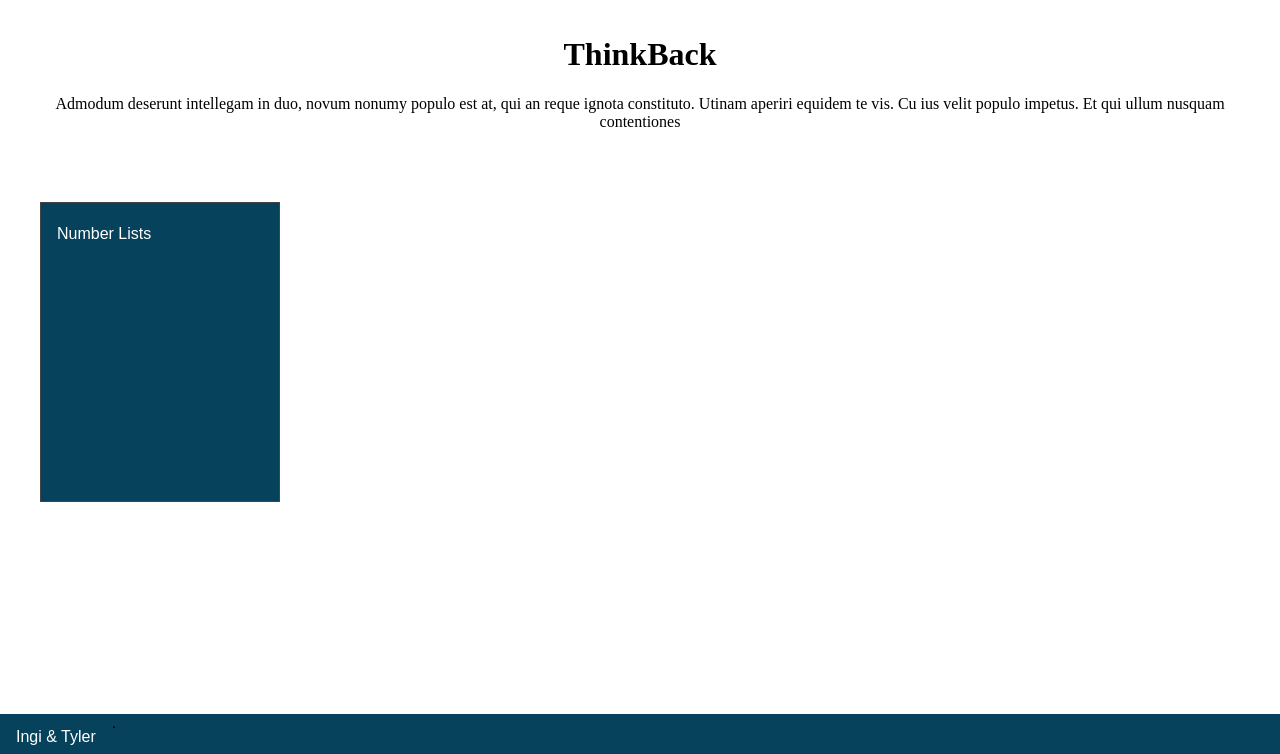
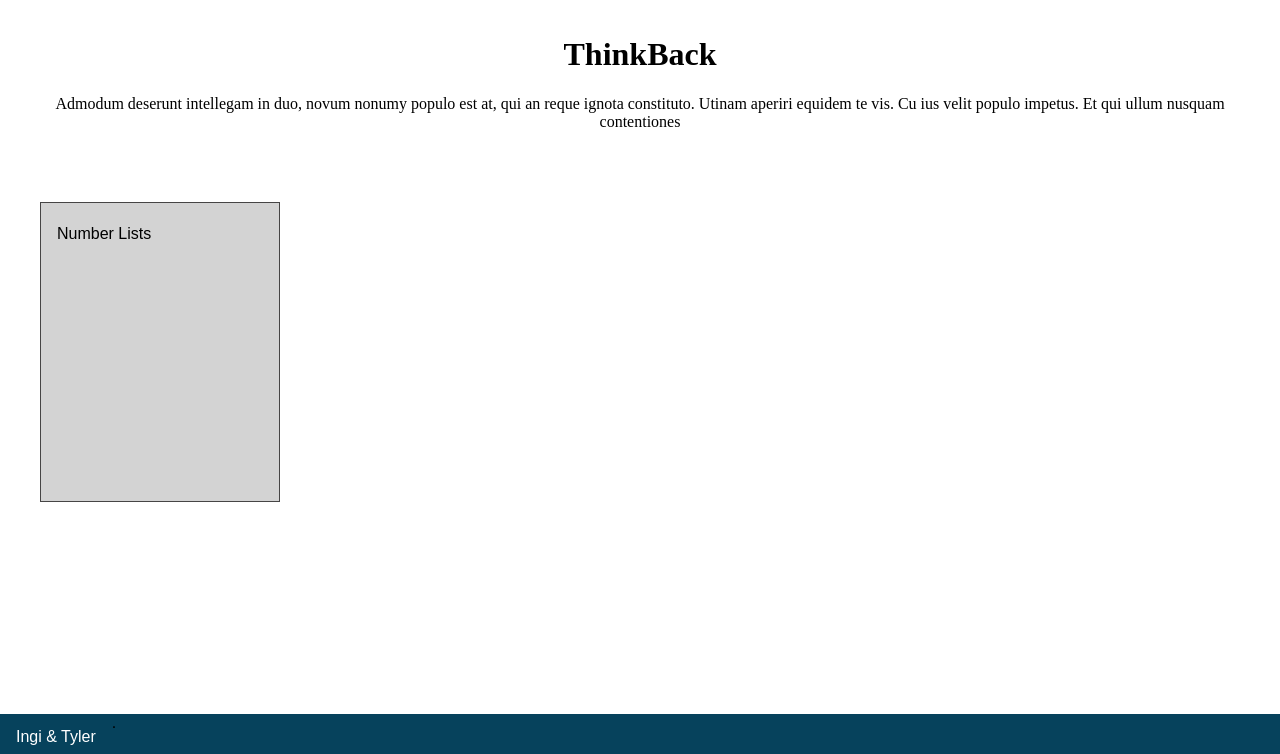
Before and after one commit to Flimster/Python_Group_Project, a Flask app: page /past_assignments in a window 1280 px wide. Shown: the part 46-800 px from the top of the page. Run offline with Flask 2, Linux system fonts and the light colour scheme.

Commit message:
Changed tab color, cause Ingi didn't like it...

```diff
--- a/thinkback/static/styles/styles.css
+++ b/thinkback/static/styles/styles.css
@@ -93,7 +93,7 @@ body {
 .tab {
   float: left;
   border: 1px solid rgb(70, 69, 69);
-  background-color: #06425C;
+  background-color: rgb(211, 211, 211);
   width: 20%;
   height: 300px;
 }
@@ -111,7 +111,7 @@ body {
   cursor: pointer;
   transition: 0.3s;
   font-size: 16px;
-  color: white
+  color: black
 }
 
 /* Change background color of buttons on hover */
```
